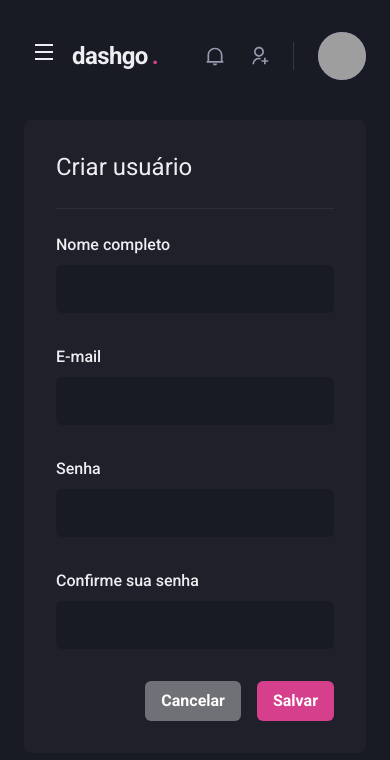
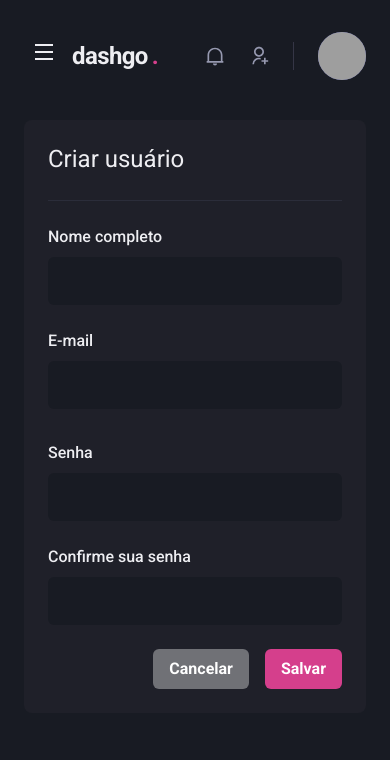
Before and after one commit to PauloGrijp/dashgo, a Next.js app: page /users/create in a window 390 px wide. Shown: the top 760 px of the page. Built offline with nearby package versions, Linux system fonts and the light colour scheme; grey boxes are pictures that could not be loaded.

Commit message:
responsividade create user

```diff
--- a/src/pages/users/create.tsx
+++ b/src/pages/users/create.tsx
@@ -26,23 +26,23 @@
       >
         <SideBar />
 
-        <Box flex="1" borderRadius={8} bg="gray.800" p="8">
+        <Box flex="1" borderRadius={8} bg="gray.800" p={["6", "8"]}>
           <Heading size="lg" fontWeight="normal">
             Criar usuário
           </Heading>
           <Divider my="6" borderColor="gray.700" />
           <VStack spacing="8">
-            <SimpleGrid minChildWidth="240px" spacing="8" width="100%">
+            <SimpleGrid minChildWidth="240px" spacing={["6", "8"]} width="100%">
               <Input name="name" label="Nome completo" />
               <Input name="email" label="E-mail" type="email" />
             </SimpleGrid>
-            <SimpleGrid minChildWidth="240px" spacing="8" width="100%">
+            <SimpleGrid minChildWidth="240px" spacing={["6", "8"]} width="100%">
               <Input name="password" label="Senha" type="password" />
               <Input name="password_confirmation" label="Confirme sua senha" type="password"/>
             </SimpleGrid>
           </VStack>
 
-          <Flex mt="8" justify="flex-end">
+          <Flex mt={["6", "8"]} justify="flex-end">
             <HStack spacing="4">
               <Button colorScheme="whiteAlpha">
                 Cancelar
```
